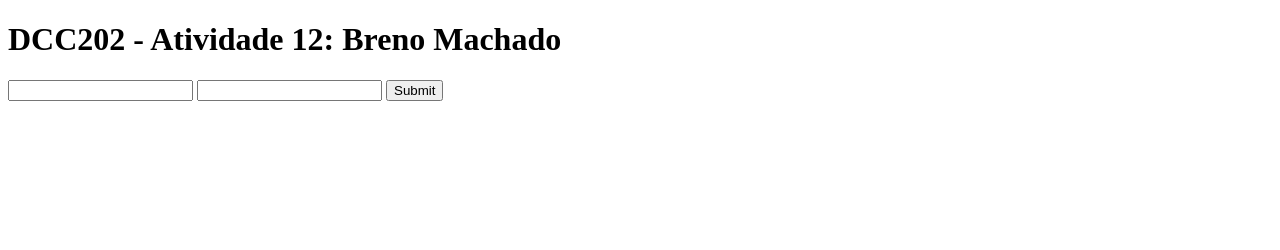
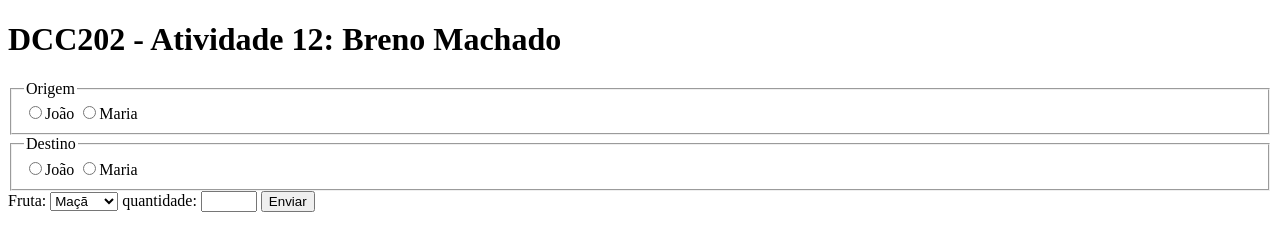
Before and after one commit to ufjf-dcc202/ufjf-dcc202-2023-3-a-atv12-Breno-Machado-exe, a website: page index.html in a window 1280 px wide. Drawn offline with Linux system fonts and the light colour scheme.

Commit message:
coloca origem e destino

```diff
--- a/index.html
+++ b/index.html
@@ -11,9 +11,33 @@
         <h1>DCC202 - Atividade 12: Breno Machado</h1>
         <section>
             <form name="entrada">
-                <input name ="fruta"/>
-                <input name="quantidade"/>
-                <input type="submit">
+                <fieldset>
+                    <legend>Origem</legend>
+                <label>
+                <input type="radio" name="origem" value="joao">João</label>
+                <label>
+                <input type="radio" name="origem" value="maria">Maria</label>
+                </fieldset>
+                <fieldset>
+                    <legend>Destino</legend>
+                <label>
+                <input type="radio" name="destino" value="joao">João</label>
+                <label>
+                <input type="radio" name="destino" value="maria">Maria</label>
+                </fieldset>
+
+                <label for="ifruta">Fruta:</label>
+                <select id="ifruta" name ="fruta">
+                    <option value="maca">Maçã</option>
+                    <option value="pera">Pera</option>
+                    <option value="banana">Banana</option>
+                    <option value="uva">Uva</option>
+                </select>
+                <label for="iqtd">quantidade: </label>
+                <input id="iqtd" type="number" name="quantidade"
+                min="0" max="12" step="1"
+                />
+                <button type="submit">Enviar</button>
             </form>
         </section>
     </main>
--- a/main.js
+++ b/main.js
@@ -1,7 +1,7 @@
 
 
 document.entrada.addEventListener('submit',leFormulario);
-leFormulario();
+//leFormulario();
 
 function leFormulario (event) {
     event.preventDefault();
@@ -9,5 +9,5 @@ function leFormulario (event) {
     const quantidade = document.entrada.quantidade.value;
 
     console.log(`fruta: ${fruta} qtd: ${quantidade}`);
-
+    //document.entrada.submit();
 }
```
